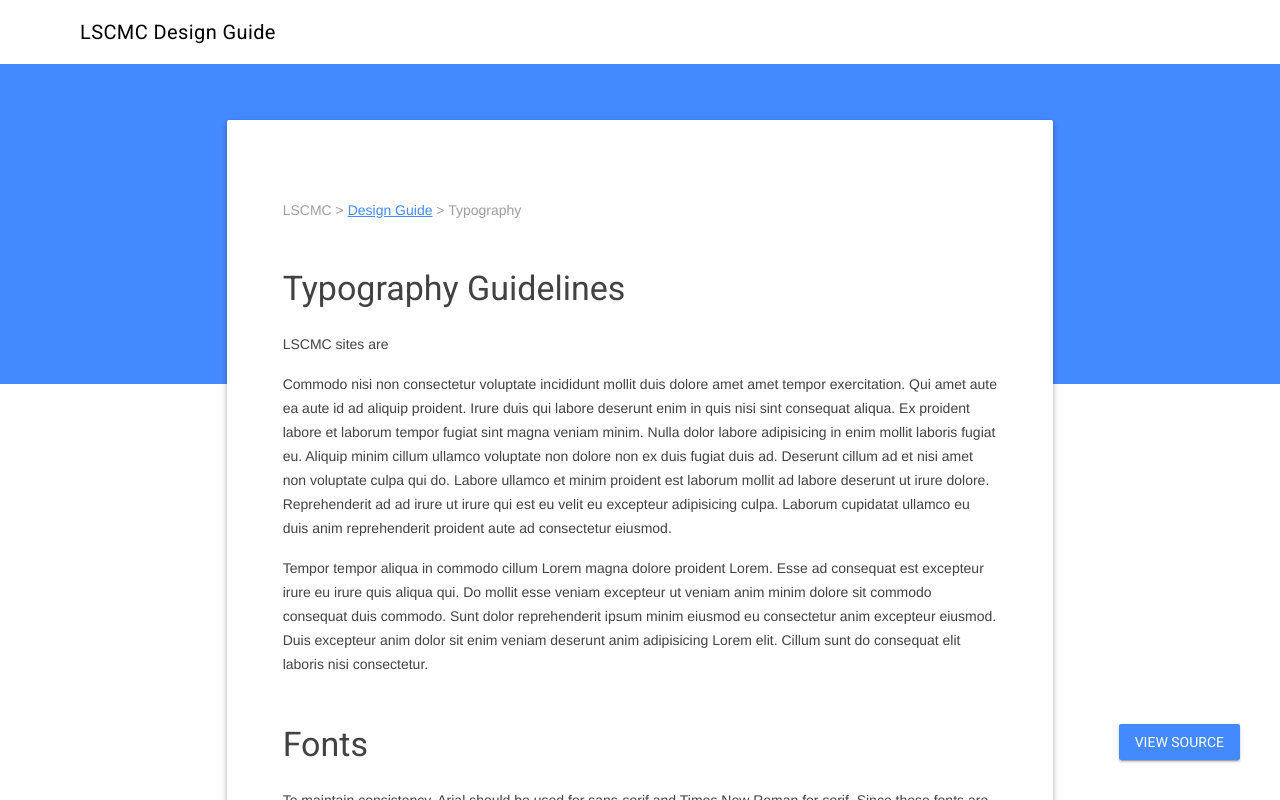
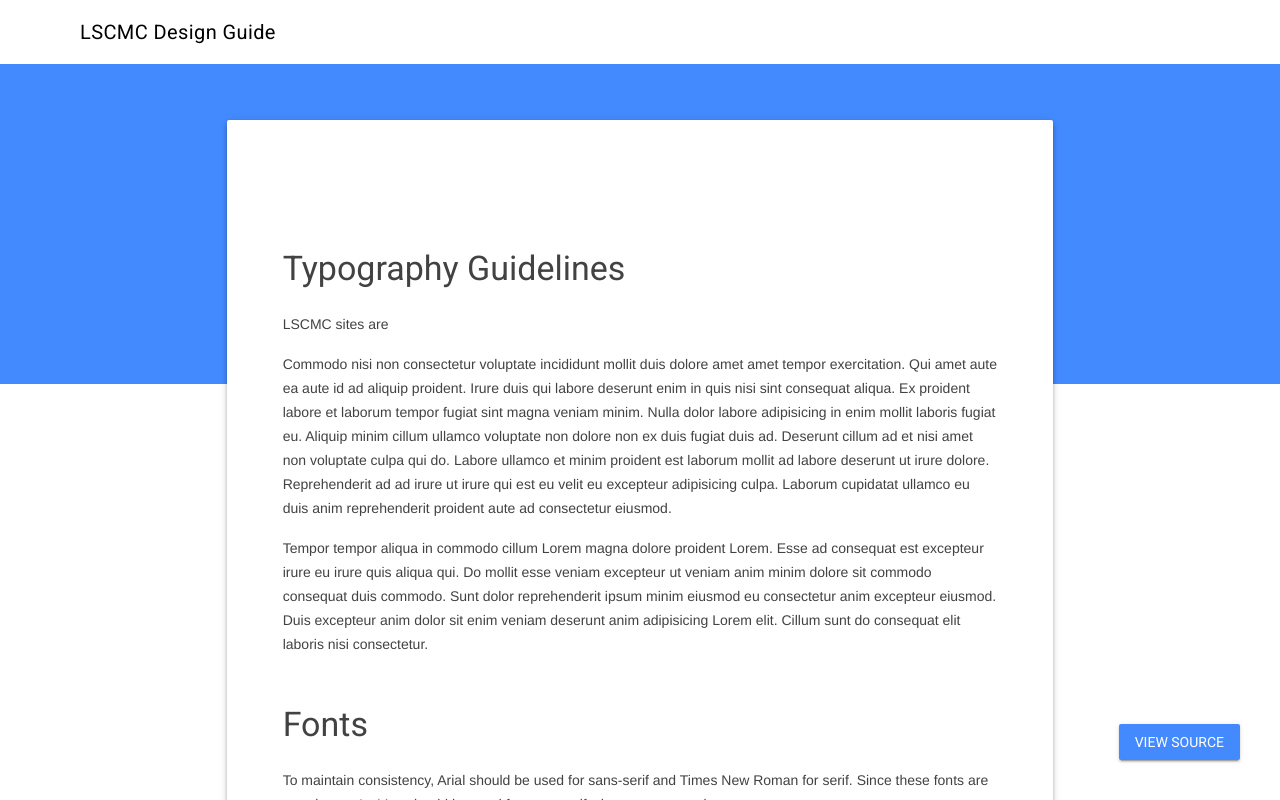
Before and after one commit to lscmc/design, a plain HTML site: page typography/index.html in a window 1280 px wide. Drawn offline with nearby package versions, Linux system fonts and the light colour scheme; no server answers.

Commit message:
Update index.html

```diff
--- a/typography/index.html
+++ b/typography/index.html
@@ -43,9 +43,9 @@
         <div class="page-container mdl-grid">
           <div class="mdl-cell mdl-cell--2-col mdl-cell--hide-tablet mdl-cell--hide-phone"></div>
           <div class="page-content mdl-color--white mdl-shadow--4dp content mdl-color-text--grey-800 mdl-cell mdl-cell--8-col">
-            <div class="page-crumbs mdl-color-text--grey-500">
+            <!--<div class="page-crumbs mdl-color-text--grey-500">
               LSCMC &gt; <a href="../index.html">Design Guide</a> &gt; Typography
-            </div>
+            </div>-->
             <h3>Typography Guidelines</h3>
               <p>
                 LSCMC sites are
```
